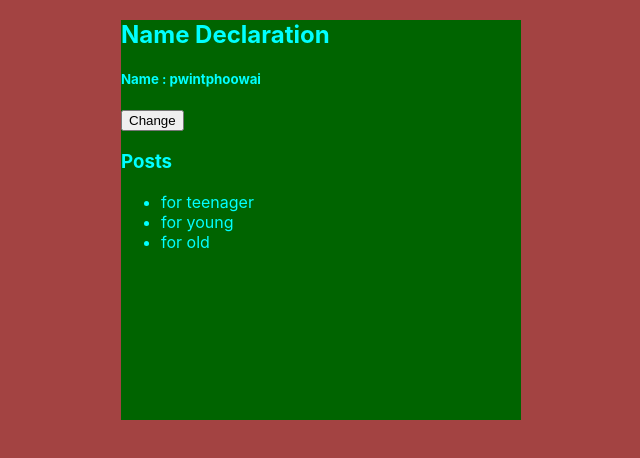
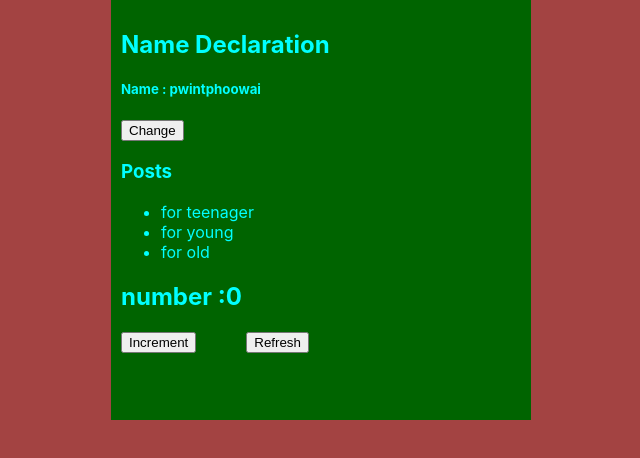
Before and after one commit to phoenixZ123/reactjs_basic, a React (Create React App) app: page / in a window 1280 px wide. Shown: the top 458 px of the page, without its empty margins (319-959 px from the left). Built offline with nearby package versions, Linux system fonts and the light colour scheme.

Commit message:
usage convert func

```diff
--- a/src/App.css
+++ b/src/App.css
@@ -4,6 +4,7 @@
   color: cyan;
   width: 400px;
   height: 400px;
+  padding: 10px;
 }
 body {
   background-color: #a34342;
--- a/src/App.js
+++ b/src/App.js
@@ -2,9 +2,11 @@
 import { useState } from 'react';
 import './App.css';
 
-function App() {
+export default function App() {
   // useState Hook
-  var [name, Setname] = useState("pwintphoowai");
+  // if u change name declare let
+  let [name, Setname] = useState("pwintphoowai");
+  const [count, setCount] = useState(0);
   const [posts, setPosts] = useState([
     {
       id: 1,
@@ -38,8 +40,15 @@ function App() {
       <ul key={posts.id}>
         {posts.map((posts) => <li key={posts.id}>{posts.title}</li>)}
       </ul>
+      <h2>number :{count}</h2>
+      {/* if you add next integer need to write double looping */}
+      {/* convert function */}
+      <button onClick={() => {
+        setCount((pre) => pre + 1);
+        setCount((pre) => pre + 1);
+      }}>Increment</button>
+
+      <button style={{ marginLeft: 50 }} onClick={() => setCount((pre) => pre = 0)}>Refresh</button>
     </div >
   );
 }
-
-export default App;
```
